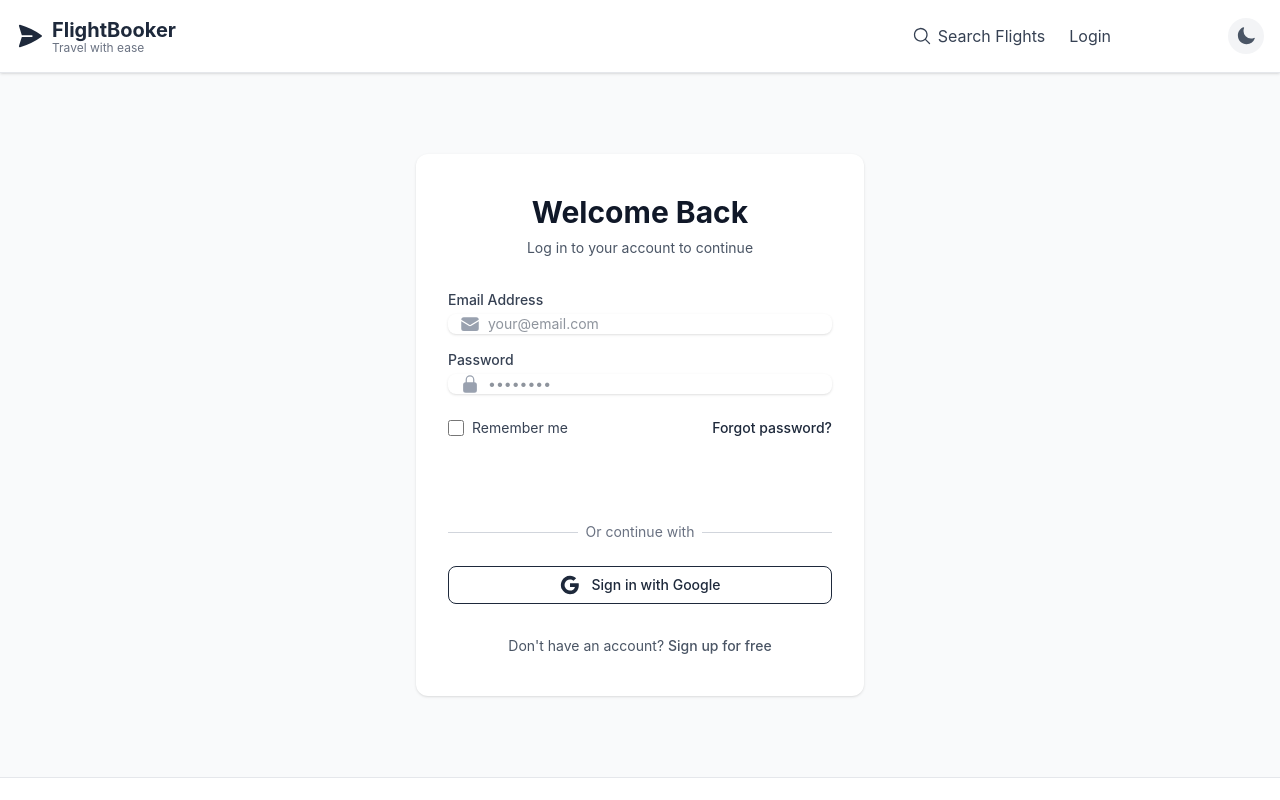
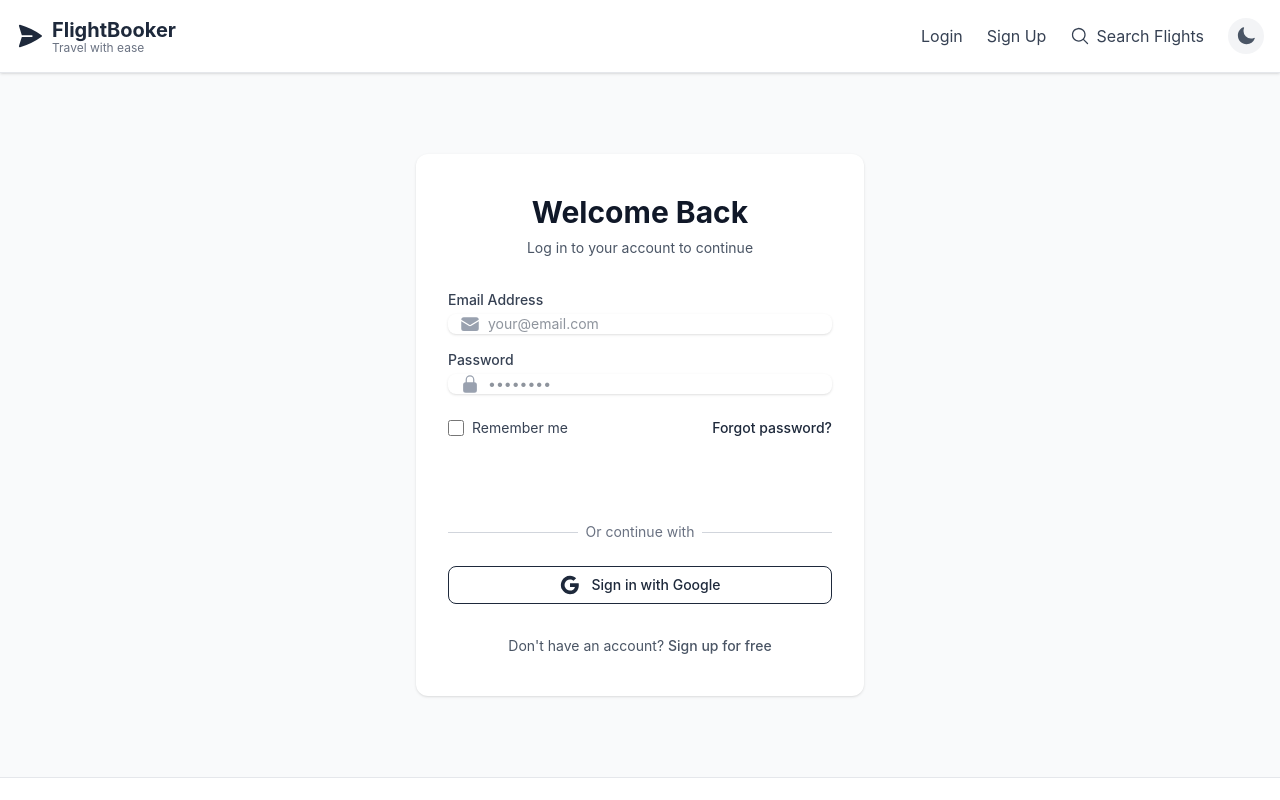
Before and after one commit to sunny348/flight, a React (Vite) app in the folder client/: page /login in a window 1280 px wide. Shown: the top 800 px of the page. Built offline with nearby package versions, Linux system fonts and the light colour scheme; no server answers.

Commit message:
major changes

```diff
--- a/client/src/components/layout/MainLayout.jsx
+++ b/client/src/components/layout/MainLayout.jsx
@@ -12,6 +12,8 @@ import {
   IconMoon,
 } from "../ui/Icons";
 import Button from "../ui/Button";
+
+
 
 const Navbar = () => {
   const { isAuthenticated, user, logoutUser, isLoading } = useAuth();
@@ -44,7 +46,20 @@ const Navbar = () => {
           </Link>
         </HoverScale>
 
+
         <div className="flex items-center gap-6">
+
+                 <HoverScale>
+  <Link to="/login" className="flex items-center gap-1.5 text-gray-700 dark:text-gray-300 hover:text-primary-500 dark:hover:text-primary-400 transition-colors">
+    Login
+  </Link>
+</HoverScale>
+
+     <HoverScale>
+  <Link to="/signup" className="flex items-center gap-1.5 text-gray-700 dark:text-gray-300 hover:text-primary-500 dark:hover:text-primary-400 transition-colors">
+    Sign Up
+  </Link>
+</HoverScale>
           <HoverScale>
             <Link
               to="/flights"
@@ -53,6 +68,9 @@ const Navbar = () => {
               <span>Search Flights</span>
             </Link>
           </HoverScale>
+
+
+
 
           {isLoading ? (
             <div className="animate-pulse w-20 h-8 bg-gray-200 dark:bg-gray-700 rounded"></div>
@@ -81,7 +99,7 @@ const Navbar = () => {
             </>
           ) : (
             <>
-
+{/*
 <HoverScale>
   <Link to="/login" className="flex items-center gap-1.5 text-gray-700 dark:text-gray-300 hover:text-primary-500 dark:hover:text-primary-400 transition-colors">
     Login
@@ -89,10 +107,15 @@ const Navbar = () => {
 </HoverScale>
 
 <HoverScale>
-  <Link to="/signup">
-    <Button variant="primary" size="sm">Sign Up</Button>
-  </Link>
-</HoverScale>
+  <Button
+    variant="primary"
+    size="sm"
+    onClick={() => navigate("/signup")}
+  >
+    Sign Up
+  </Button>
+</HoverScale> */}
+
 
 
 
--- a/client/src/lib/apiClient.js
+++ b/client/src/lib/apiClient.js
@@ -1,7 +1,7 @@
 import axios from "axios";
 
 const apiClient = axios.create({
-  baseURL: import.meta.env.VITE_API_BASE_URL || "http://localhost:5000/api", // Use Vite env variable or fallback
+  baseURL: import.meta.env.VITE_API_BASE_URL || "https://flight-backend-rho.vercel.app", // Use Vite env variable or fallback
   withCredentials: true,
 });
 
```
